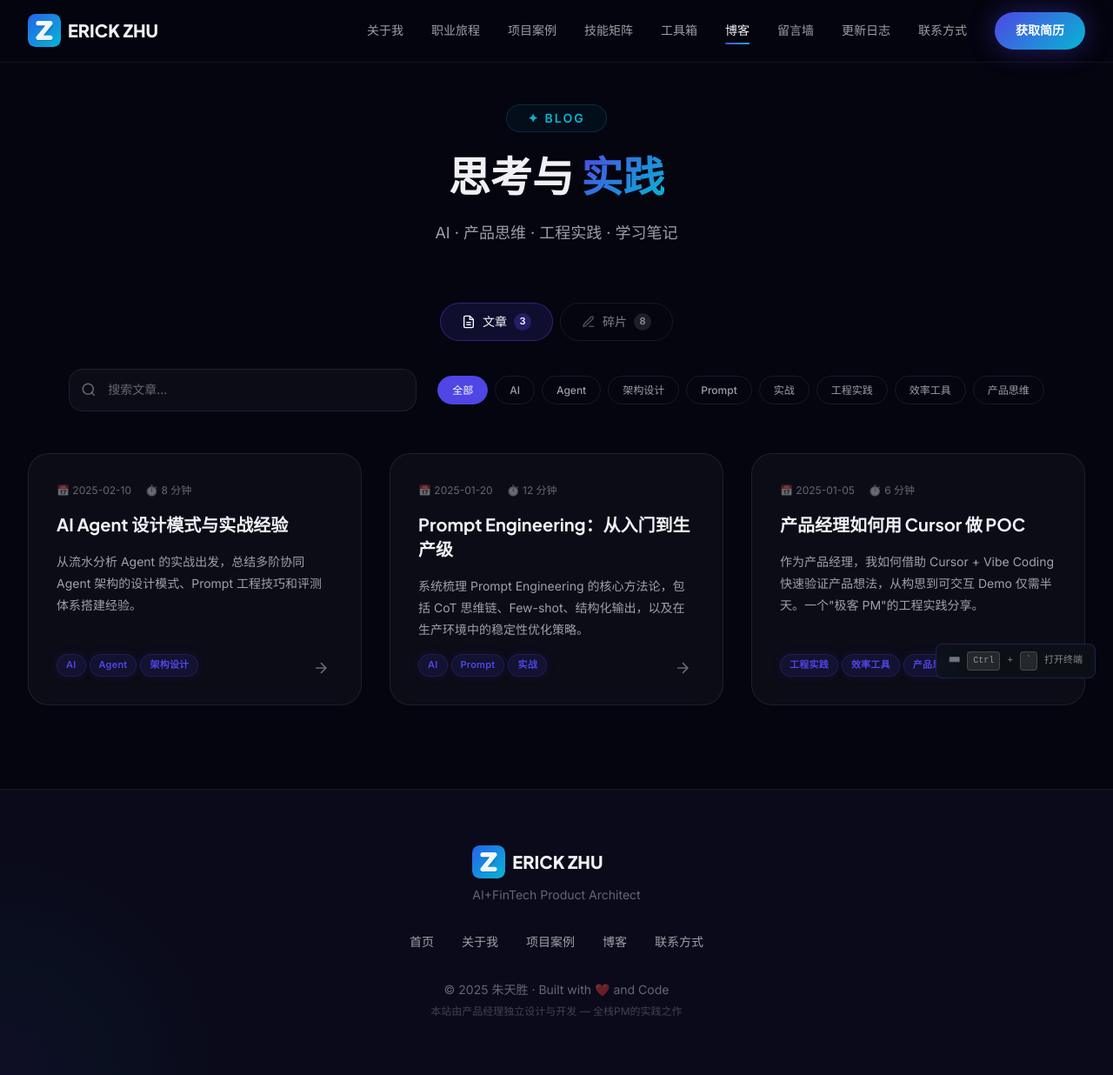
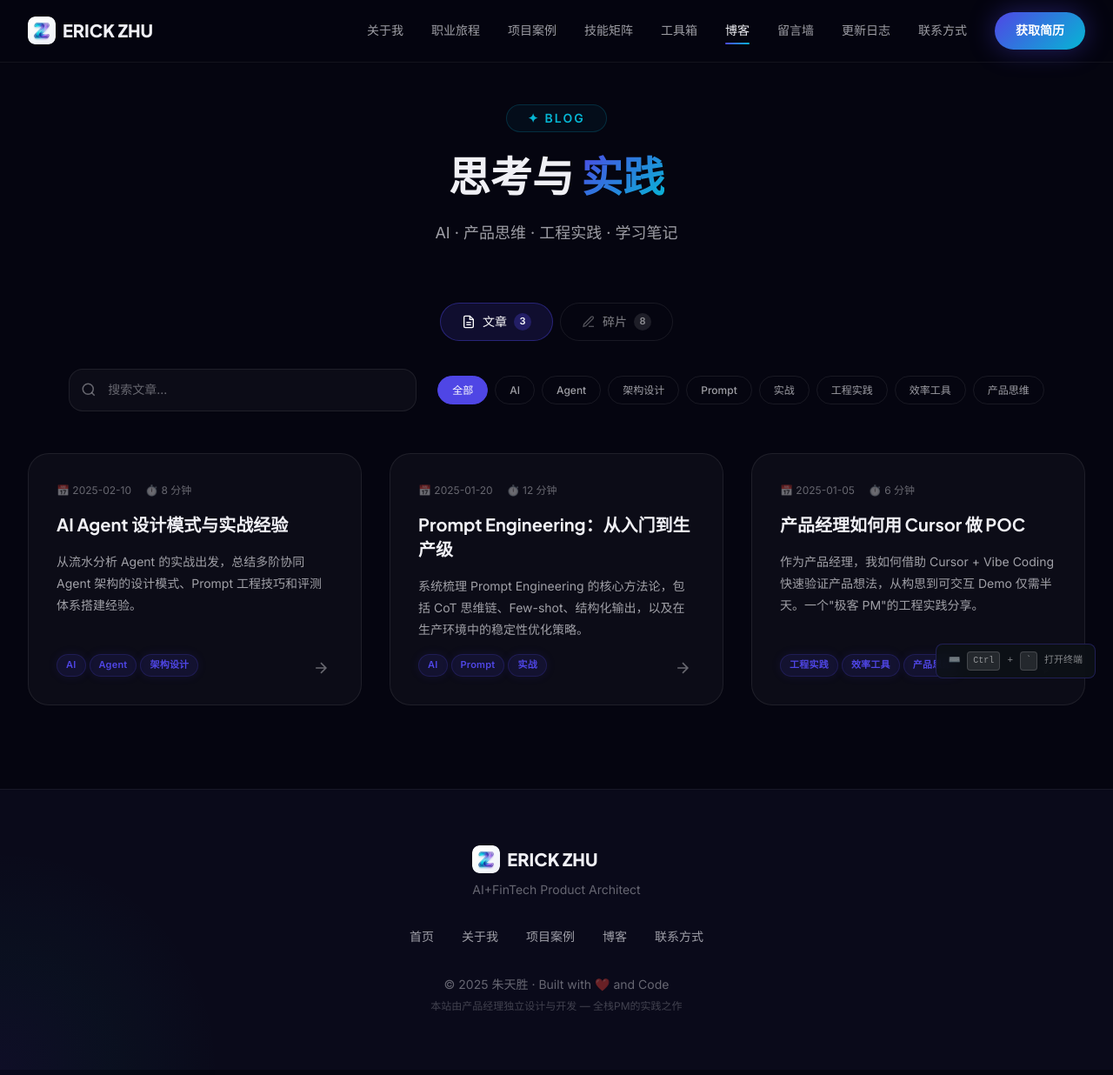
Before and after one commit to VipBeCool/zhutiansheng, a website: page blog.html in a window 1280 px wide. Shown: the whole page at 87% size. Drawn offline with Linux system fonts and the light colour scheme.

Commit message:
更换网站logo

```diff
--- a/blog.html
+++ b/blog.html
@@ -6,8 +6,8 @@
     <meta name="viewport" content="width=device-width, initial-scale=1.0">
     <meta name="description" content="朱天胜的博客 - AI、产品思维与工程实践">
     <title>博客 · Erick Zhu</title>
-    <link rel="icon" type="image/svg+xml" href="images/logo.svg">
-    <link rel="apple-touch-icon" href="images/logo.svg">
+    <link rel="icon" type="image/svg+xml" href="images/logo_neo.png">
+    <link rel="apple-touch-icon" href="images/logo_neo.png">
 
     <!-- 字体 -->
     <link rel="preconnect" href="https://fonts.googleapis.com">
@@ -37,7 +37,7 @@
     <nav class="navbar scrolled" id="navbar">
         <div class="container flex-between">
             <a href="index.html" class="nav-logo">
-                <img src="images/logo.svg" alt="Erick Zhu" class="logo-icon">
+                <img src="images/logo_neo.png" alt="Erick Zhu" class="logo-icon">
                 <span>ERICK ZHU</span>
             </a>
 
@@ -79,7 +79,7 @@
             <div class="footer-content">
                 <div class="footer-brand">
                     <span class="nav-logo">
-                        <img src="images/logo.svg" alt="Erick Zhu" class="logo-icon">
+                        <img src="images/logo_neo.png" alt="Erick Zhu" class="logo-icon">
                         <span>ERICK ZHU</span>
                     </span>
                     <p class="footer-tagline">AI+FinTech Product Architect</p>
--- a/css/components.css
+++ b/css/components.css
@@ -41,10 +41,10 @@
 }
 
 .nav-logo .logo-icon {
-    width: 38px;
-    height: 38px;
-    border-radius: var(--radius-sm);
-    object-fit: contain;
+    width: 32px;
+    height: 32px;
+    border-radius: 8px;
+    object-fit: cover;
 }
 
 .nav-links {
```
Also changed, not shown: changelog.html (+4 -4 lines), guestbook.html (+4 -4 lines), index.html (+4 -4 lines), package.json (added, +24 -0 lines), uses.html (+4 -4 lines), favicon.ico (added), images/logo_neo.png (added), 1 other file.
